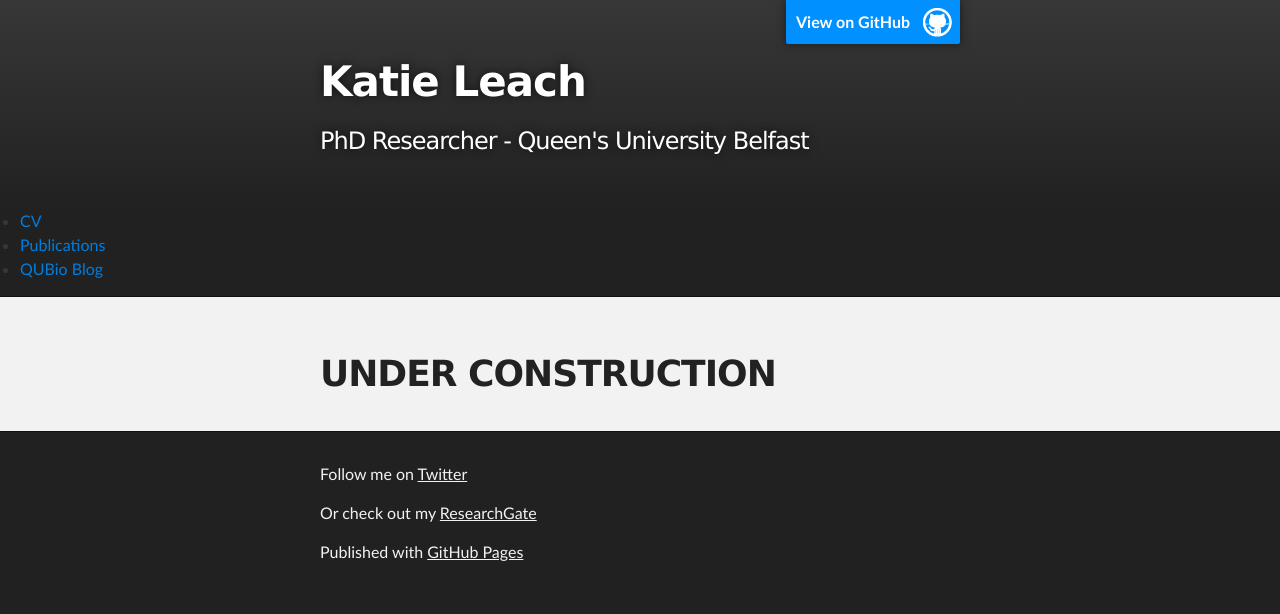
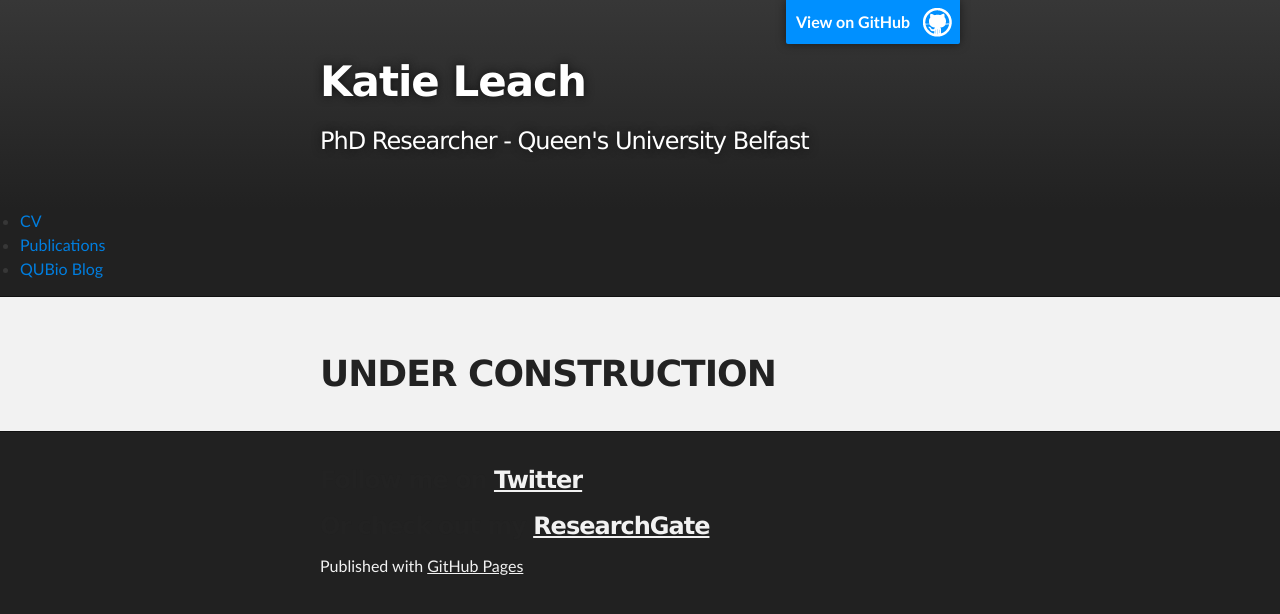
Before and after one commit to katieleach/katieleach.github.io, a Jekyll site: the page index.html, which Jekyll copies as it is, in a window 1280 px wide. Shown: the top 614 px of the page. Built offline with Jekyll 4.4.1, drawn with Linux system fonts in a browser that asks for light colours.

```diff
--- a/index.html
+++ b/index.html
@@ -64,8 +64,8 @@
     <!-- FOOTER  -->
     <div id="footer_wrap" class="outer">
       <footer class="inner">
-      	<p>Follow me on <a href="www.twitter.com/lagomorpha_">Twitter</a></p>
-      	<p>Or check out my <a href="https://www.researchgate.net/profile/Katie_Leach3">ResearchGate</a></p>
+      	<h3>Follow me on <a href="www.twitter.com/lagomorpha_">Twitter</a></h3>
+      	<h3>Or check out my <a href="https://www.researchgate.net/profile/Katie_Leach3">ResearchGate</a></h3>
       	<p>Published with <a href="https://pages.github.com">GitHub Pages</a></p>
       </footer>
     </div>
```
